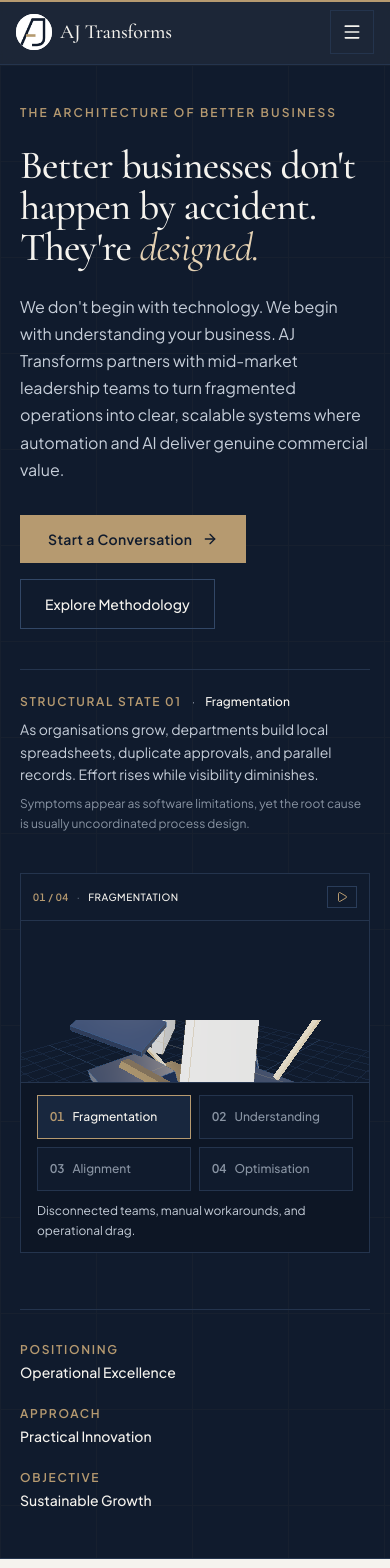
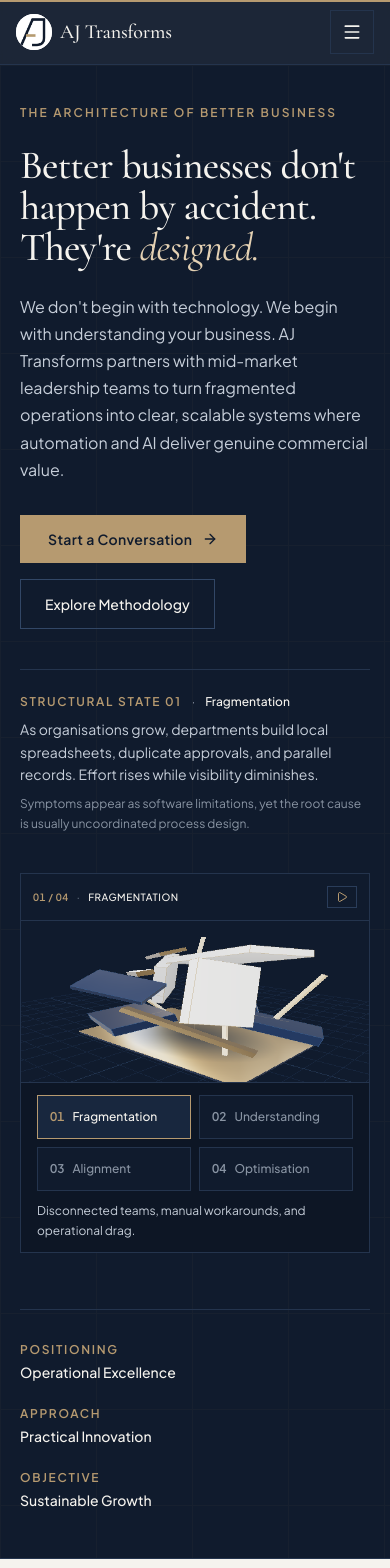
Before and after one commit to zortojnr/AJ-Transforms-Project, a React (Vite) app: page / in a window 390 px wide. Shown: the top 1568 px of the page. Built offline with nearby package versions, Linux system fonts and the light colour scheme.

Commit message:
Fix mobile 3D scene sizing

```diff
--- a/src/components/ArchitecturalViewport3D.tsx
+++ b/src/components/ArchitecturalViewport3D.tsx
@@ -282,7 +282,7 @@ export function ArchitecturalViewport3D({
 
     const width = Math.max(container.clientWidth, 300);
     const height = Math.max(container.clientHeight, 300);
-    renderer.setSize(width, height);
+    renderer.setSize(width, height, false);
     renderer.domElement.style.width = '100%';
     renderer.domElement.style.height = '100%';
     renderer.domElement.style.display = 'block';
@@ -638,7 +638,7 @@ export function ArchitecturalViewport3D({
         const h = Math.max(entry.contentRect.height, 260);
         camera.aspect = w / h;
         camera.updateProjectionMatrix();
-        renderer.setSize(w, h);
+        renderer.setSize(w, h, false);
         requestRender();
       }
     });
@@ -737,7 +737,7 @@ export function ArchitecturalViewport3D({
       </div>
 
       {/* Central 3D Canvas or Graceful Fallback */}
-      <div className="relative flex-1 w-full min-h-0">
+      <div className="relative flex-1 w-full min-w-0 min-h-0">
         {webglUnavailable ? (
           <ArchitecturalFallbackSVG activeStageIndex={activeStageIndex} />
         ) : (
--- a/src/components/HomePage.tsx
+++ b/src/components/HomePage.tsx
@@ -66,7 +66,7 @@ export function HomePage({
         <div className="relative max-w-[1320px] mx-auto px-5 sm:px-8">
           <div className="grid grid-cols-1 lg:grid-cols-12 gap-8 sm:gap-10 lg:gap-12 items-stretch">
             {/* Left Editorial Proposition */}
-            <div className="lg:col-span-6 flex flex-col justify-between py-2">
+            <div className="min-w-0 lg:col-span-6 flex flex-col justify-between py-2">
               <div className="space-y-6">
                 <motion.p
                   initial={{ opacity: 0, y: 12 }}
@@ -160,7 +160,7 @@ export function HomePage({
               initial={{ opacity: 0, scale: 0.985 }}
               animate={{ opacity: 1, scale: 1 }}
               transition={{ duration: 0.75, delay: 0.14, ease: EASE_ARCH }}
-              className="lg:col-span-6 flex flex-col"
+              className="min-w-0 lg:col-span-6 flex flex-col"
             >
               <ArchitecturalViewport3D
                 activeStageIndex={heroStageIndex}
```
